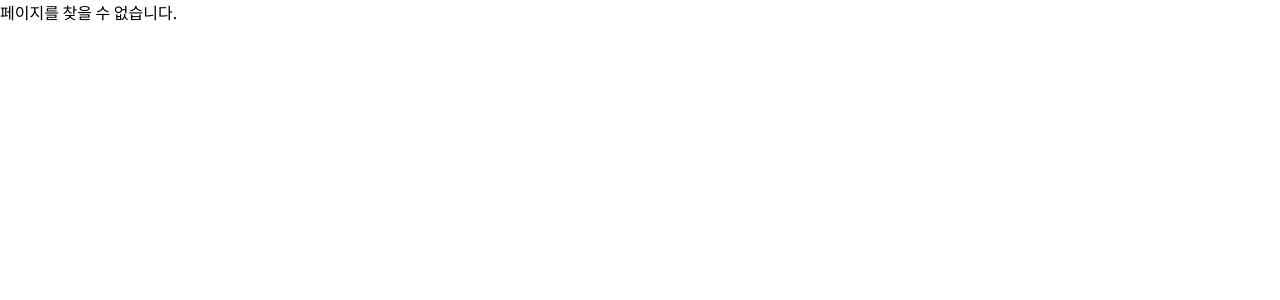
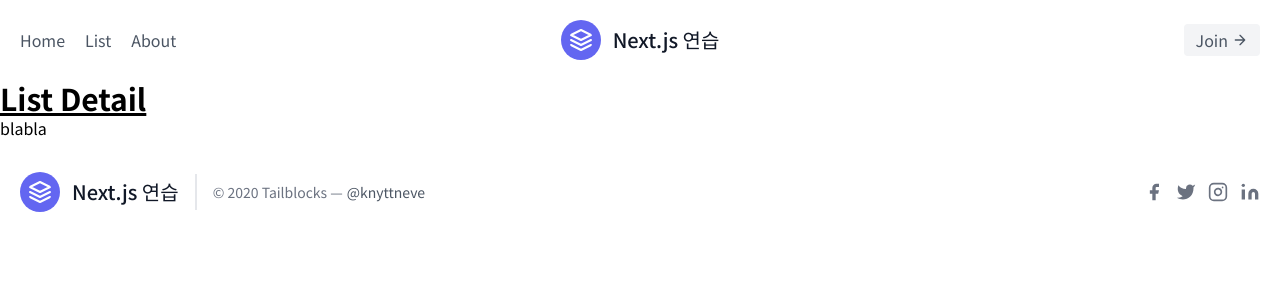
Before and after one commit to kyoungjin2310/nextjs-practice, a Next.js app: page /list/1 in a window 1280 px wide. Before the commit this address had no page. Shown: the top 300 px of the page. Built offline with nearby package versions, Linux system fonts and the light colour scheme.

Commit message:
feat: next js에서 서브메뉴 페이자 만드는 방법

```diff
--- /dev/null
+++ b/pages/list/[listId].tsx
@@ -0,0 +1,12 @@
+import React from "react";
+import Layout from "../../components/common/layout";
+
+const ListDetail = () => {
+  return (
+    <Layout title={"List Detail"}>
+      <h1>blabla</h1>
+    </Layout>
+  );
+};
+
+export default ListDetail;
--- a/pages/list.tsx
+++ b/pages/list/index.tsx
@@ -1,5 +1,5 @@
 import React from "react";
-import Layout from "../components/common/layout";
+import Layout from "../../components/common/layout";
 
 const List = () => {
   return (
--- /dev/null
+++ b/pages/list/otherList.tsx
@@ -0,0 +1,12 @@
+import React from "react";
+import Layout from "../../components/common/layout";
+
+const OtherList = () => {
+  return (
+    <Layout title={"Other List"}>
+      <h1>blabla</h1>
+    </Layout>
+  );
+};
+
+export default OtherList;
```
